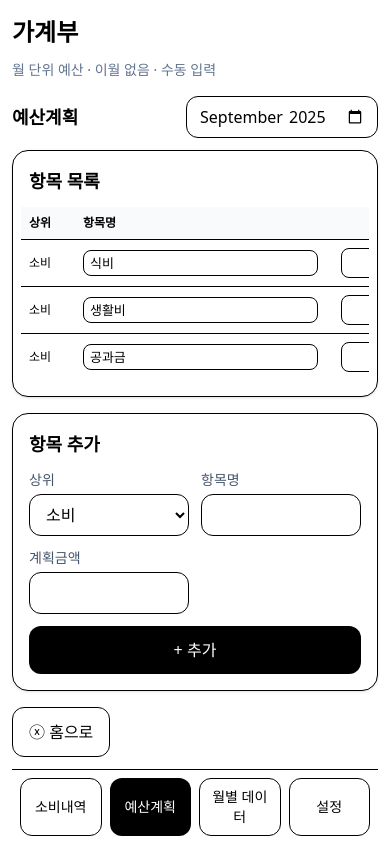
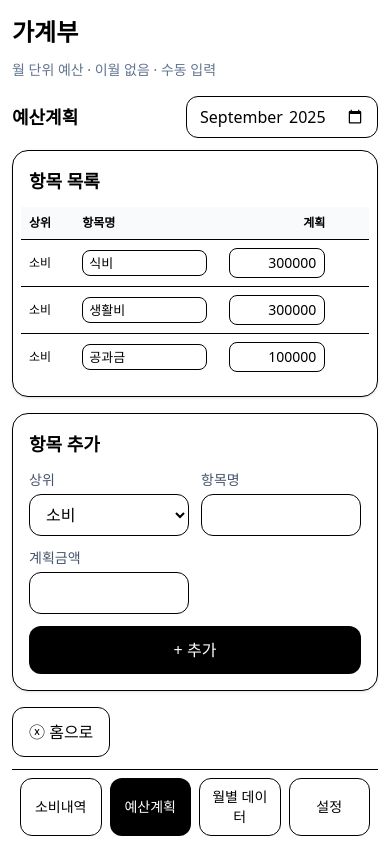
Before and after one commit to chanzii/budget-app, a React (Vite) app: page / in a window 390 px wide. Both pictures are taken after a click on the button "예산계획". Built offline with nearby package versions, Linux system fonts and the light colour scheme.

Commit message:
ui: 모바일 컴팩트 테이블(항목명 전체 표시, 간격 축소)

```diff
--- a/src/App.tsx
+++ b/src/App.tsx
@@ -630,10 +630,10 @@ export default function BudgetApp() {
 <Section title="항목 목록">
   {/* 휴대폰에선 컴팩트 폰트/패딩, 데스크톱은 기존 크기 유지 */}
   <div className="-mx-2 overflow-x-auto sm:mx-0">
-   <table className="min-w-[760px] sm:min-w-full text-xs sm:text-sm table-fixed">
+   <table className="min-w-[640px] sm:min-w-full text-xs sm:text-sm table-fixed">
  <colgroup>
   <col className="w-[56px] sm:w-[72px]" />      {/* 상위 */}
-    <col className="w-[280px] sm:w-auto" />       {/* 항목명: 넓게 확보 */}
+  <col className="w-[160px] sm:w-auto" />       {/* 항목명: ↓ 줄였음 */}
   <col className="w-[120px]" />                 {/* 계획 */}
   <col className="w-[140px]" />                 {/* 실제 */}
   <col className="w-[140px]" />                 {/* 잔액 */}
```
Lines whose indentation alone changed are shown as unchanged.
